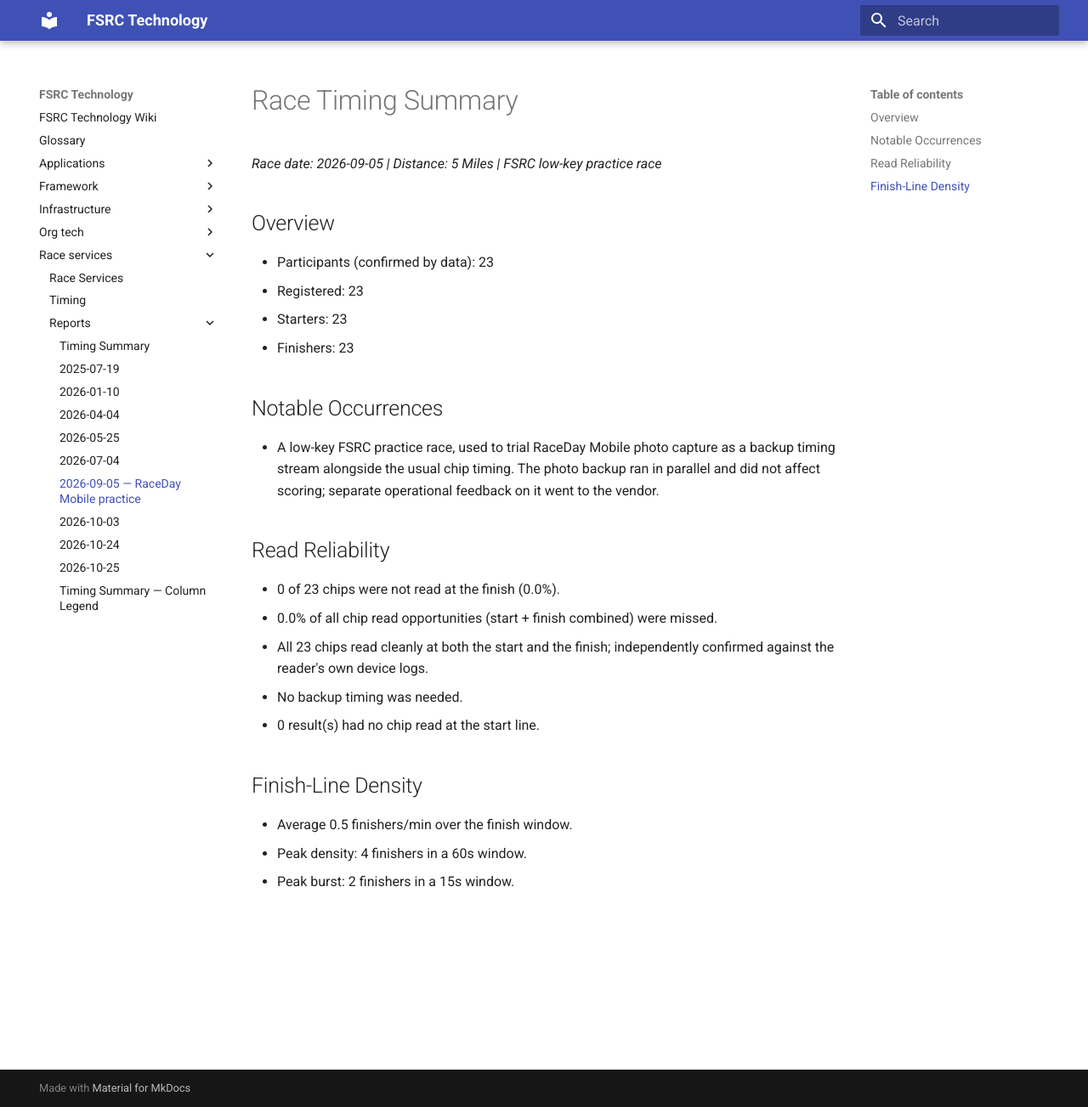
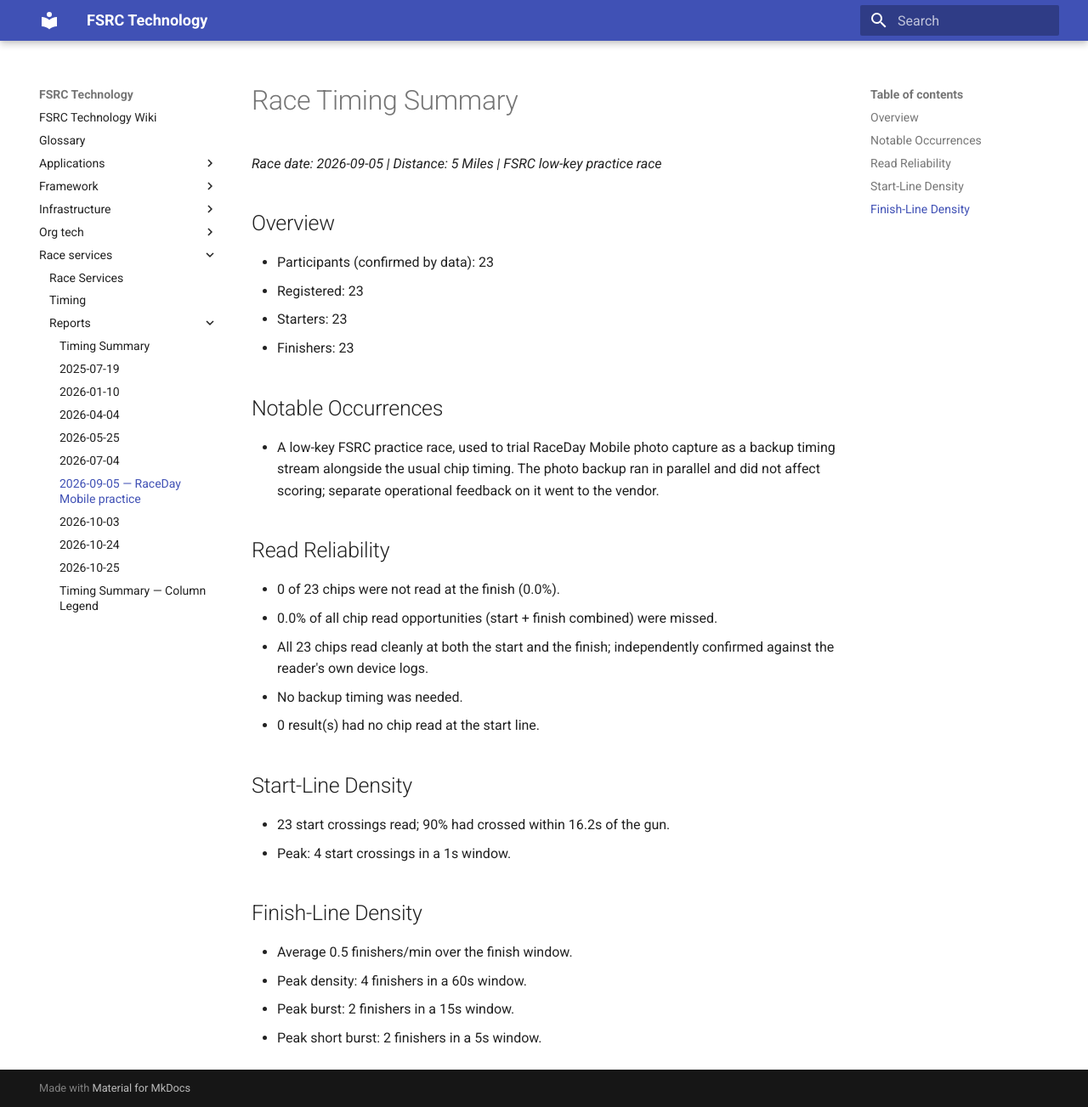
Before and after one commit to louking/fsrc-tech, an MkDocs documentation site: the page built from docs/race-services/reports/2026-09-05.md, in a window 1280 px wide and 1303 px high. Shown: the whole window at 85% size. Built offline with MkDocs 1.6.1 and Material for MkDocs 9.7.7, drawn with Linux system fonts in a browser that asks for light colours.

Commit message:
Add start-line density to 2026-09-05 race report
Co-Authored-By: Claude Opus 5.5 <noreply@anthropic.com>

```diff
--- a/docs/race-services/reports/2026-09-05.md
+++ b/docs/race-services/reports/2026-09-05.md
@@ -21,7 +21,12 @@ _Race date: 2026-09-05 | Distance: 5 Miles | FSRC low-key practice race_
 - No backup timing was needed.
 - 0 result(s) had no chip read at the start line.
 
+## Start-Line Density
+- 23 start crossings read; 90% had crossed within 16.2s of the gun.
+- Peak: 4 start crossings in a 1s window.
+
 ## Finish-Line Density
 - Average 0.5 finishers/min over the finish window.
 - Peak density: 4 finishers in a 60s window.
 - Peak burst: 2 finishers in a 15s window.
+- Peak short burst: 2 finishers in a 5s window.
```
